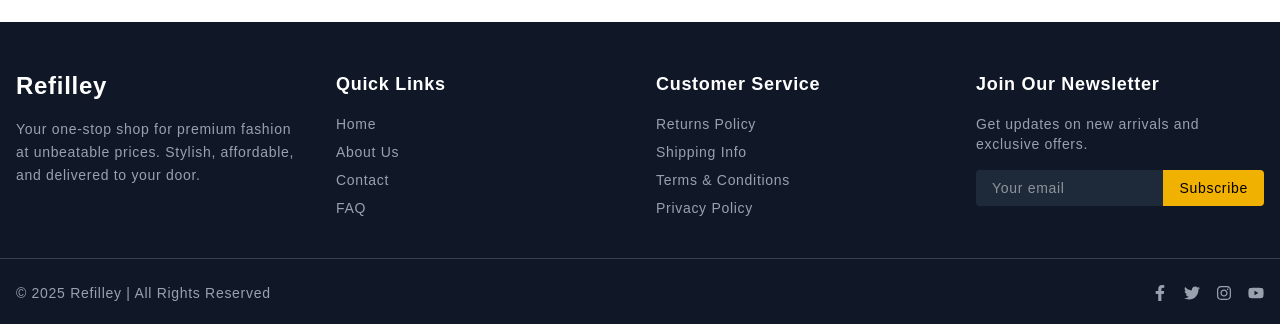
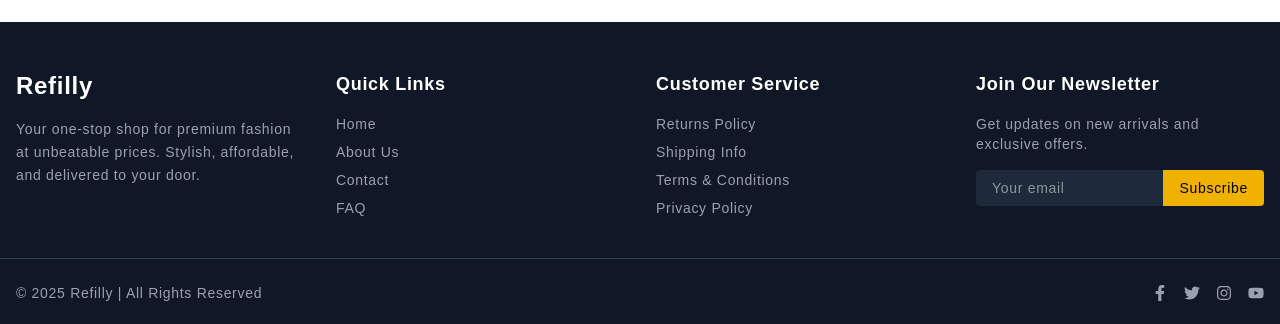
Before and after one commit to ShariqueWebDev/client_1_frontend, a Next.js app: page / in a window 1280 px wide. Shown: the part 2676-3000 px from the top of the page. Built offline with nearby package versions, Linux system fonts and the light colour scheme; no server answers; a web font is replaced by a local one.

Commit message:
correction in brand name

```diff
--- a/src/components/Footer.jsx
+++ b/src/components/Footer.jsx
@@ -45,7 +45,7 @@ export default function Footer() {
       <div className="max-w-screen-xl mx-auto px-4 grid grid-cols-1 md:grid-cols-4 gap-8">
         {/* Logo & About */}
         <div>
-          <h2 className="text-2xl font-bold text-white mb-4">Refilley</h2>
+          <h2 className="text-2xl font-bold text-white mb-4">Refilly</h2>
           <p className="text-sm leading-relaxed text-gray-400">
             Your one-stop shop for premium fashion at unbeatable prices.
             Stylish, affordable, and delivered to your door.
@@ -151,7 +151,7 @@ export default function Footer() {
       <div className="mt-10 border-t border-gray-700 pt-6 flex flex-col md:flex-row items-center justify-between gap-4 max-w-screen-xl mx-auto px-4">
         <ClientOnly>
           <p className="text-sm text-gray-400">
-            © {getCurrentYear()} Refilley | All Rights Reserved
+            © {getCurrentYear()} Refilly | All Rights Reserved
           </p>
         </ClientOnly>
         <div className="flex gap-4 text-gray-400">
```
